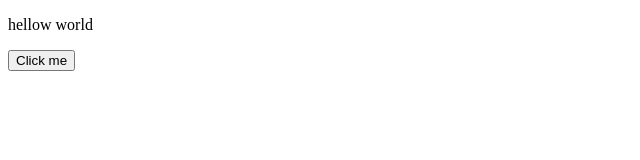
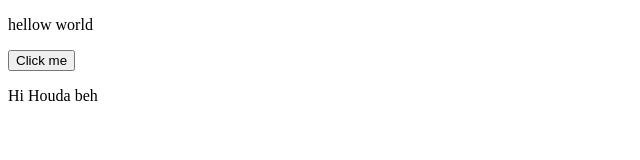
Before and after one commit to helal0321/newWebApp, a plain HTML site: page index.html in a window 1280 px wide. Shown: the whole page, without its empty margins (0-640 px from the left). Drawn offline with Linux system fonts and the light colour scheme.

Commit message:
welcoming mr houda

```diff
--- a/index.html
+++ b/index.html
@@ -8,5 +8,6 @@
 <body>
     <p>hellow world</p>
     <button>Click me</button>
+    <p>Hi Houda beh </p>
 </body>
 </html>
```
